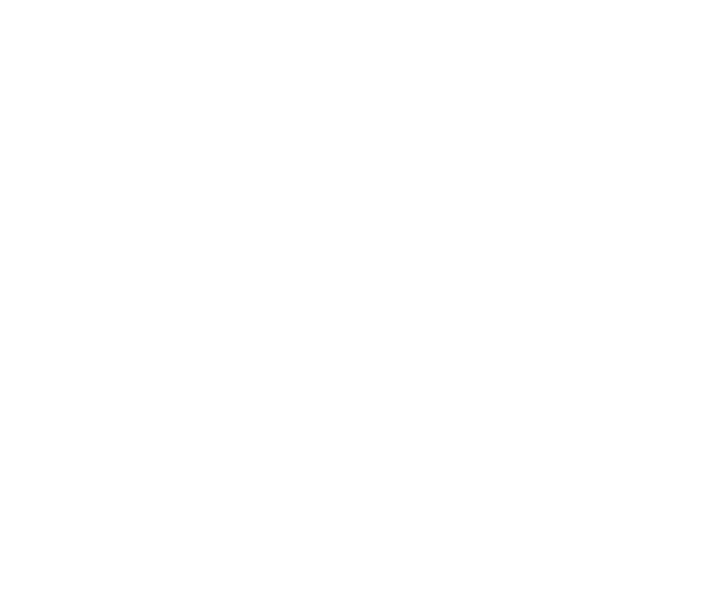
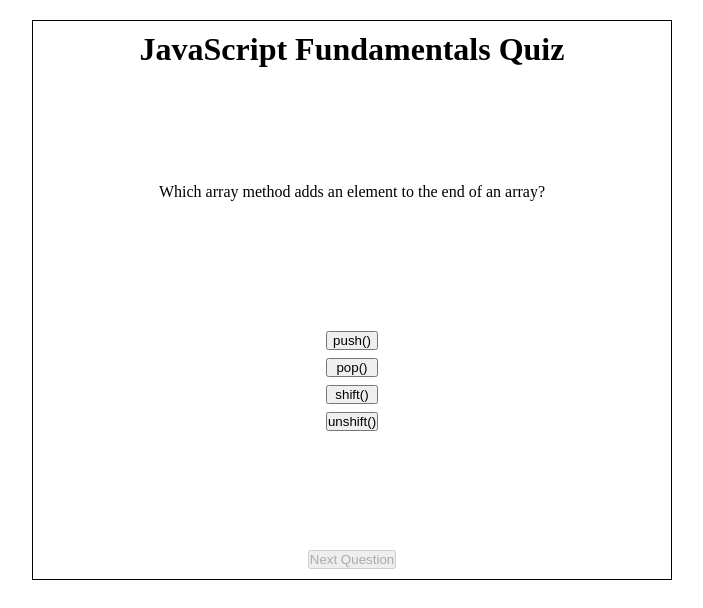
Before and after one commit to dirtroaddeveloper/DOMination, a plain HTML site: page index.html in a window 1280 px wide. Shown: the whole page, without its empty margins (288-991 px from the left). Drawn offline with Linux system fonts and the light colour scheme.

Commit message:
Working on the JS

```diff
--- a/index.html
+++ b/index.html
@@ -7,7 +7,29 @@
     <title>DOMination</title>
 </head>
 <body>
+    <main>
 
+        <div class="quiz">
+            <h1>JavaScript Fundamentals Quiz</h1>
+            <div id="question-container"></div>
+            <div id="options-container"></div>
+            <button id="next-button">Next Question</button>
+
+        </div>
+
+        <div id="score-container" class="hidden">
+            <h2>Your Score:</h2>
+            <p id="score"></p>
+            <button id="restart-button">Restart Quiz</button>
+        </div>
+
+
+    </main>
+    <footer>
+
+
+
+    </footer>
     <script src="./scripts/script.js"></script>
 </body>
 </html>
--- a/scripts/script.js
+++ b/scripts/script.js
@@ -0,0 +1,60 @@
+const quizData = [
+    {
+        question: "Which array method adds an element to the end of an array?",
+        options: ["push()", "pop()", "shift()", "unshift()"],
+        answer: 0
+    },
+    {
+        question: "Which array method adds an element to the end of an array?",
+        options: ["push()", "pop()", "shift()", "unshift()"],
+        answer: 0
+    },
+    {
+        question: "Which array method adds an element to the end of an array?",
+        options: ["push()", "pop()", "shift()", "unshift()"],
+        answer: 0
+    },
+    {
+        question: "Which array method adds an element to the end of an array?",
+        options: ["push()", "pop()", "shift()", "unshift()"],
+        answer: 0
+    },
+];
+
+
+function loadQuestion(currentQuestion) {
+
+    const optionsContainer = document.getElementById("options-container");
+    const questionContainer = document.getElementById("question-container");
+    questionContainer.textContent = currentQuestion.question;
+    currentQuestion.options.forEach((option, index) => {
+        const optionButton = document.createElement('button');
+        optionButton.textContent = option;
+        optionButton.setAttribute("id", "btn");
+        optionButton.addEventListener('click', () => selectOption(currentQuestion, index));
+        optionsContainer.appendChild(optionButton);
+    });
+
+
+}
+
+function selectOption(question, index) {
+    console.log(question.answer + " and " + index)
+
+    if(question.answer == index) {
+
+    } else {
+        console.log("lost");
+    }
+
+}
+
+
+function playGame() {
+    const nextBtn = document.getElementById("next-button");
+    nextBtn.disabled = true;
+    loadQuestion(quizData[0]);
+}
+
+
+playGame();
--- a/styles/style.css
+++ b/styles/style.css
@@ -0,0 +1,40 @@
+* {
+    box-sizing: border-box;
+    padding: 0px;
+    margin: 0px;
+}
+
+main {
+    display: flex;
+    justify-content: center;
+    margin-top: 20px;
+}
+
+.quiz {
+    display: flex;
+    flex-direction: column;
+    align-items: center;
+    justify-content: space-between;
+    width: 50vw;
+    height: 70vh;
+    border: 1px solid black;
+    padding: 10px 0px;
+}
+
+.hidden {
+    display: none;
+}
+
+#options-container {
+    display: flex;
+    flex-direction: column;
+    padding: 10px;
+}
+
+#options-container > button {
+    margin: 4px;
+}
+
+#question-container {
+    padding: 10px;
+}
```
Also changed, not shown: assets/end.png (added), assets/mainview.png (added), assets/right.png (added), assets/rightwronganswer.png (added).
